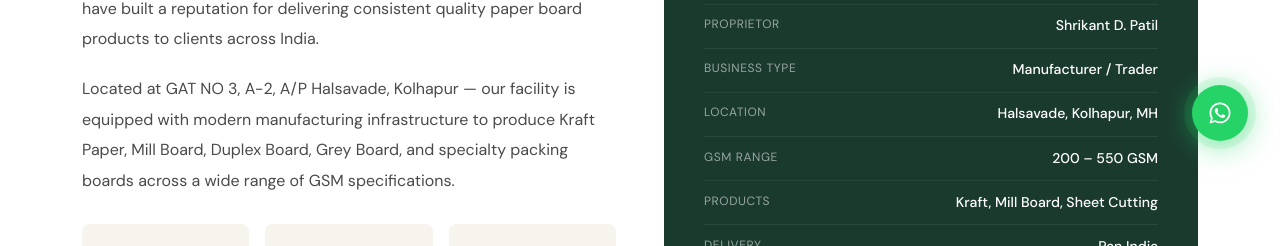
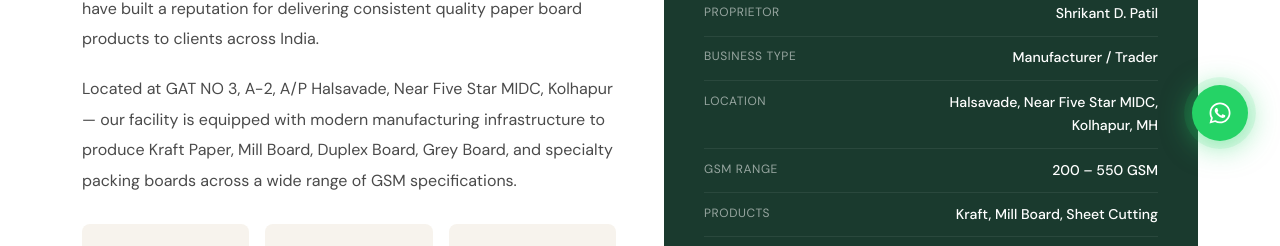
Before and after one commit to deshbhushan07/shree-pant-krupa, a React (Vite) app: page /about in a window 1280 px wide. Shown: the part 627-873 px from the top of the page. Built offline with nearby package versions, Linux system fonts and the light colour scheme; no server answers; the database is empty.

Commit message:
about section address

```diff
--- a/src/pages/About.jsx
+++ b/src/pages/About.jsx
@@ -168,7 +168,7 @@ export default function About() {
                 paper board products to clients across India.
               </p>
               <p style={{ color: 'var(--text-mid)', lineHeight: 1.9, marginBottom: '1.75rem' }}>
-                Located at GAT NO 3, A-2, A/P Halsavade, Kolhapur — our facility is equipped with modern
+                Located at GAT NO 3, A-2, A/P Halsavade, Near Five Star MIDC, Kolhapur — our facility is equipped with modern
                 manufacturing infrastructure to produce Kraft Paper, Mill Board, Duplex Board, Grey Board, and
                 specialty packing boards across a wide range of GSM specifications.
               </p>
@@ -198,7 +198,7 @@ export default function About() {
                   { label: 'Company', value: 'Shri Pant Krupa Paper Board' },
                   { label: 'Proprietor', value: 'Shrikant D. Patil' },
                   { label: 'Business Type', value: 'Manufacturer / Trader' },
-                  { label: 'Location', value: 'Halsavade, Kolhapur, MH' },
+                  { label: 'Location', value: 'Halsavade, Near Five Star MIDC, Kolhapur, MH' },
                   { label: 'GSM Range', value: '200 – 550 GSM' },
                   { label: 'Products', value: 'Kraft, Mill Board, Sheet Cutting' },
                   { label: 'Delivery', value: 'Pan India' },
@@ -492,7 +492,7 @@ export default function About() {
             <div className="divider-accent center" />
             <h2 className="section-title">Find Us</h2>
             <p style={{ color: 'var(--text-mid)', display: 'flex', alignItems: 'center', gap: '0.4rem', justifyContent: 'center', marginTop: '0.5rem' }}>
-              <FiMapPin color="var(--accent)" /> GAT NO 3, A-2, A/P Halsavade, Kolhapur, Maharashtra – 416202
+              <FiMapPin color="var(--accent)" /> GAT NO 3, A-2, A/P Halsavade, Near Five Star MIDC, Kolhapur, Maharashtra – 416202
             </p>
           </div>
           <div style={{ borderRadius: 'var(--radius-lg)', overflow: 'hidden', height: 400, border: '1px solid var(--border)' }}>
```
